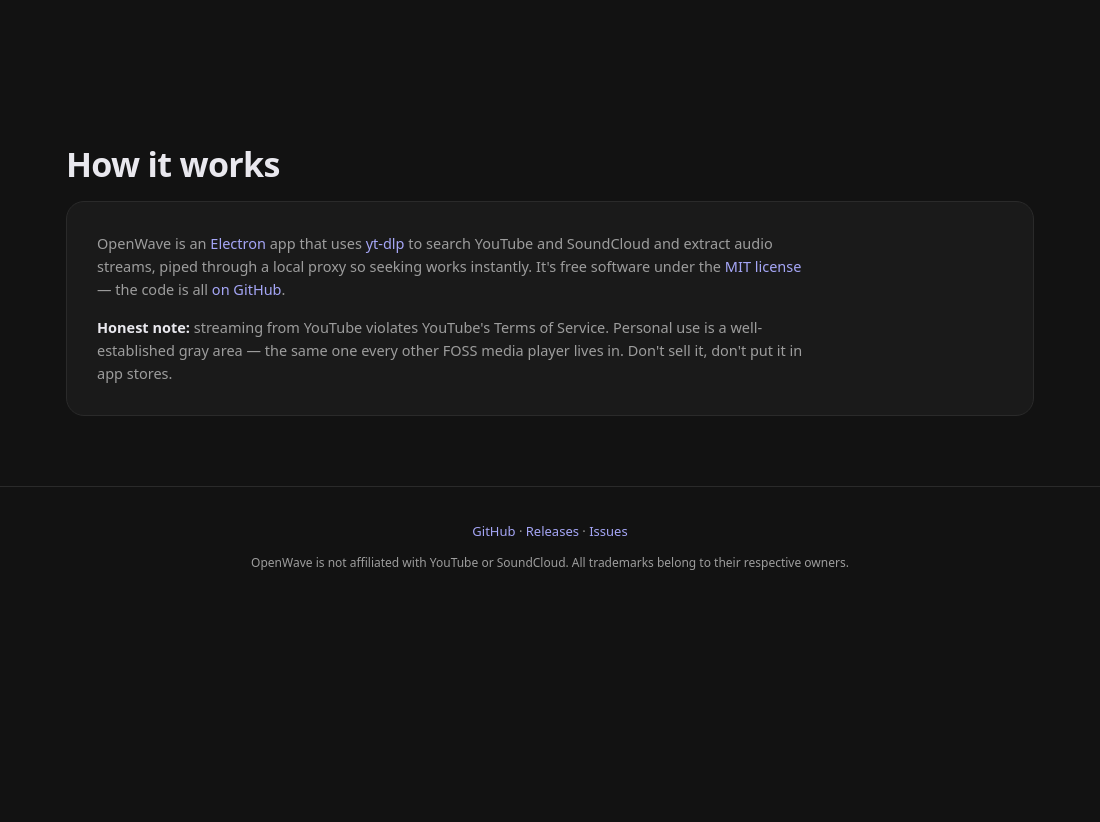
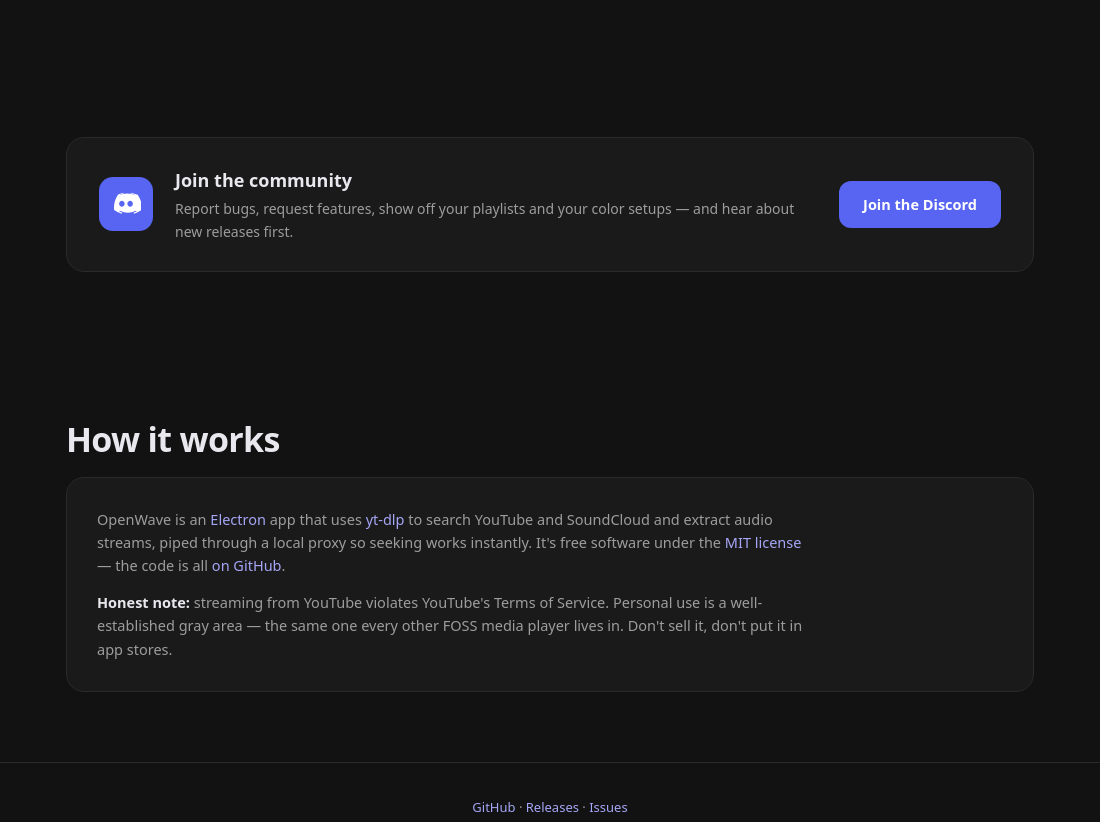
Before and after one commit to molxxt/openwave, an Electron app: page index.html in a window 1100 px wide. Shown: the part 1963-2785 px from the top of the page. Before the commit the page ends 2570 px from the top, so only its background shows below. Drawn offline with Linux system fonts and the light colour scheme.

Commit message:
site: animated accent transitions, Discord community card

```diff
--- a/index.html
+++ b/index.html
@@ -240,6 +240,43 @@
       font-size: 12.5px; padding: 6px 14px; border-radius: 8px; cursor: pointer;
     }
     .mk-themes button.on { background: var(--accent); color: #121212; font-weight: 600; }
+
+    /* community card */
+    .community-card {
+      display: flex;
+      align-items: center;
+      gap: 22px;
+      background: var(--bg-raised);
+      border: 1px solid var(--border);
+      border-radius: 18px;
+      padding: 28px 32px;
+      flex-wrap: wrap;
+    }
+    .cc-icon {
+      width: 54px;
+      height: 54px;
+      border-radius: 14px;
+      background: #5865f2;
+      color: #fff;
+      display: grid;
+      place-items: center;
+      flex: none;
+    }
+    .cc-icon svg { width: 30px; height: 30px; }
+    .cc-text { flex: 1; min-width: 240px; }
+    .cc-text h3 { font-size: 18px; margin-bottom: 4px; }
+    .cc-text p { font-size: 14px; color: var(--text-dim); }
+    .cc-btn {
+      background: #5865f2;
+      color: #fff;
+      padding: 12px 24px;
+      border-radius: 12px;
+      font-weight: 600;
+      font-size: 14.5px;
+      flex: none;
+      transition: transform 0.12s, background 0.12s;
+    }
+    .cc-btn:hover { background: #4752c4; transform: translateY(-2px); text-decoration: none; }
     @media (max-width: 640px) { .mk-grid { grid-template-columns: 1fr; } .mk-ctrl span { display: none; } }
   </style>
 </head>
@@ -259,6 +296,7 @@
     <div class="links">
       <a href="#features">Features</a>
       <a href="#how">How it works</a>
+      <a href="#community">Community</a>
       <a href="https://github.com/molxxt/openwave">GitHub</a>
     </div>
   </nav>
@@ -355,6 +393,19 @@
     </div>
   </section>
 
+  <section id="community">
+    <div class="community-card">
+      <div class="cc-icon">
+        <svg viewBox="0 0 24 24" aria-hidden="true"><path fill="currentColor" d="M20.3 4.4A19.8 19.8 0 0 0 15.9 3l-.2.4c1.5.4 2.9 1 4.2 1.8a15.8 15.8 0 0 0-13.8 0C7.4 4.4 8.8 3.8 10.3 3.4L10.1 3a19.8 19.8 0 0 0-4.4 1.4C2.9 8.6 2.1 12.7 2.5 16.7a20 20 0 0 0 6 3l.5-.7c-.9-.3-1.7-.7-2.5-1.2l.6-.5a14.2 14.2 0 0 0 12.8 0l.6.5c-.8.5-1.6.9-2.5 1.2l.5.7c2.2-.7 4.2-1.7 6-3 .5-4.7-.7-8.7-3.3-12.3zM8.7 14.2c-1.2 0-2.2-1.1-2.2-2.4s1-2.4 2.2-2.4 2.2 1.1 2.2 2.4-1 2.4-2.2 2.4zm6.6 0c-1.2 0-2.2-1.1-2.2-2.4s1-2.4 2.2-2.4 2.2 1.1 2.2 2.4-1 2.4-2.2 2.4z"/></svg>
+      </div>
+      <div class="cc-text">
+        <h3>Join the community</h3>
+        <p>Report bugs, request features, show off your playlists and your color setups — and hear about new releases first.</p>
+      </div>
+      <a class="cc-btn" id="discord-link" href="https://discord.gg/your-invite-code" target="_blank" rel="noopener">Join the Discord</a>
+    </div>
+  </section>
+
   <section id="how">
     <h2>How it works</h2>
     <div class="how">
```
